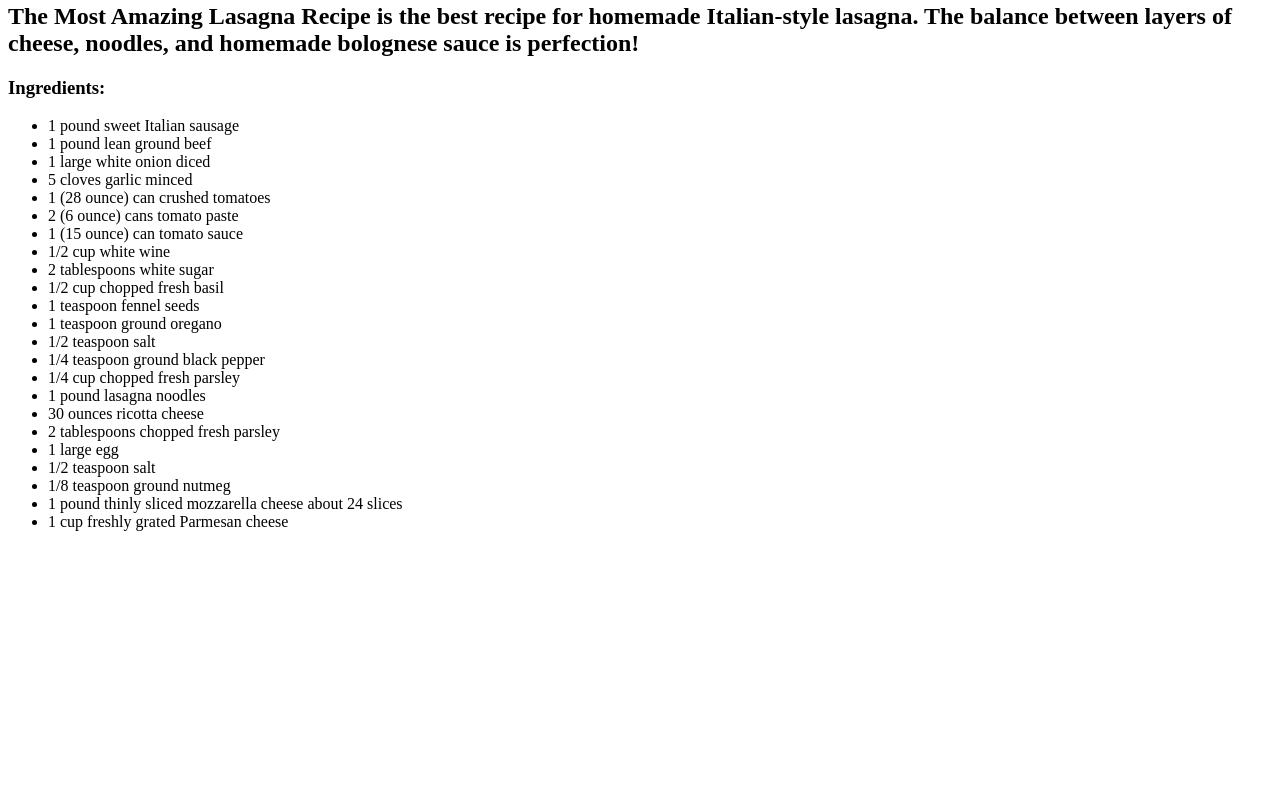
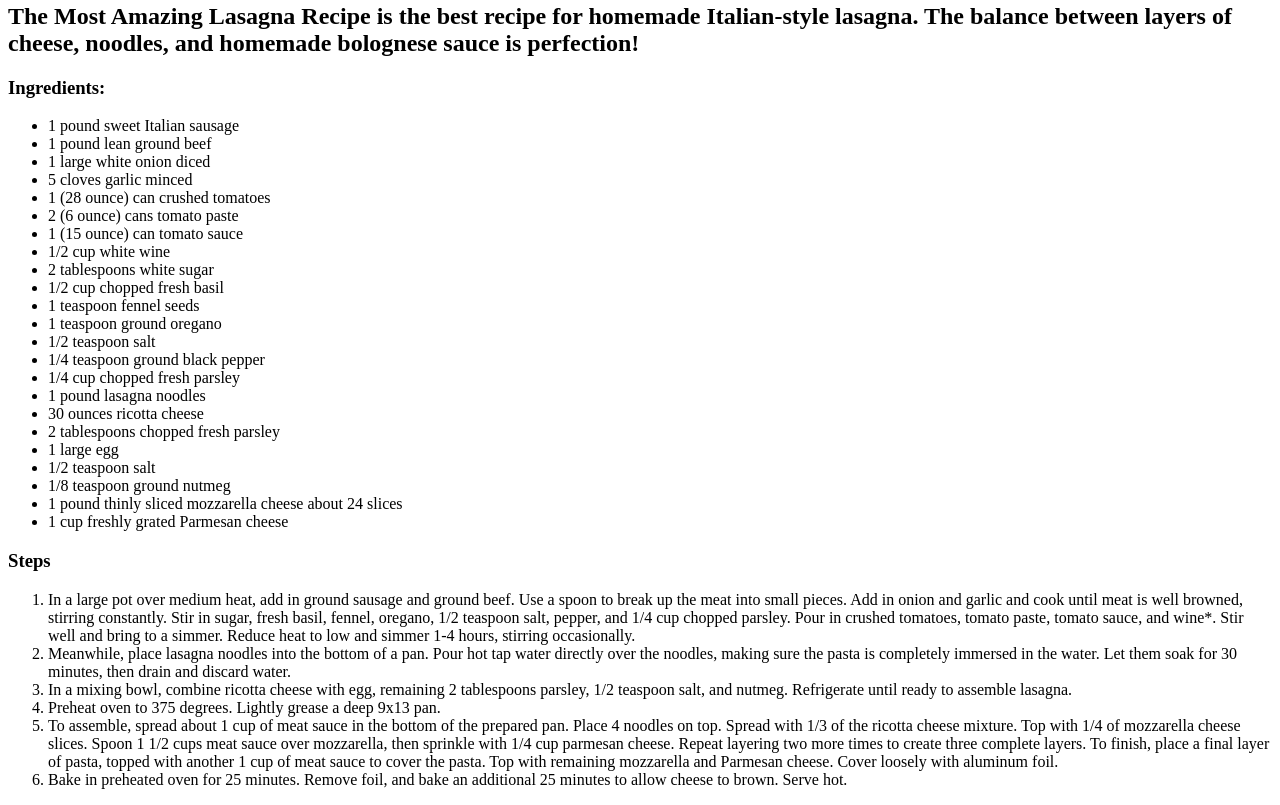
Before and after one commit to bbence104/odin-recipes, a plain HTML site: page recipes/lasagna.html in a window 1280 px wide. Shown: the part 1767-2572 px from the top of the page. Before the commit the page ends 2314 px from the top, so only its background shows below. Drawn offline with Linux system fonts and the light colour scheme.

Commit message:
add steps section to lasagna.html

```diff
--- a/recipes/lasagna.html
+++ b/recipes/lasagna.html
@@ -39,7 +39,15 @@
                 <li>1 pound thinly sliced mozzarella cheese about 24 slices</li>
                 <li>1 cup freshly grated Parmesan cheese</li>
             </ul>
-
+        <h3>Steps</h3>
+            <ol>
+                <li>In a large pot over medium heat, add in ground sausage and ground beef. Use a spoon to break up the meat into small pieces. Add in onion and garlic and cook until meat is well browned, stirring constantly. Stir in sugar, fresh basil, fennel, oregano, 1/2 teaspoon salt, pepper, and 1/4 cup chopped parsley. Pour in crushed tomatoes, tomato paste, tomato sauce, and wine*. Stir well and bring to a simmer. Reduce heat to low and simmer 1-4 hours, stirring occasionally.</li>
+                <li>Meanwhile, place lasagna noodles into the bottom of a pan. Pour hot tap water directly over the noodles, making sure the pasta is completely immersed in the water. Let them soak for 30 minutes, then drain and discard water.</li>
+                <li>In a mixing bowl, combine ricotta cheese with egg, remaining 2 tablespoons parsley, 1/2 teaspoon salt, and nutmeg. Refrigerate until ready to assemble lasagna.</li>
+                <li>Preheat oven to 375 degrees. Lightly grease a deep 9x13 pan.</li>
+                <li>To assemble, spread about 1 cup of meat sauce in the bottom of the prepared pan. Place 4 noodles on top. Spread with 1/3 of the ricotta cheese mixture. Top with 1/4 of mozzarella cheese slices. Spoon 1 1/2 cups meat sauce over mozzarella, then sprinkle with 1/4 cup parmesan cheese. Repeat layering two more times to create three complete layers. To finish, place a final layer of pasta, topped with another 1 cup of meat sauce to cover the pasta. Top with remaining mozzarella and Parmesan cheese. Cover loosely with aluminum foil.</li>
+                <li>Bake in preheated oven for 25 minutes. Remove foil, and bake an additional 25 minutes to allow cheese to brown. Serve hot.</li>
+            </ol>
 
 
 
```
